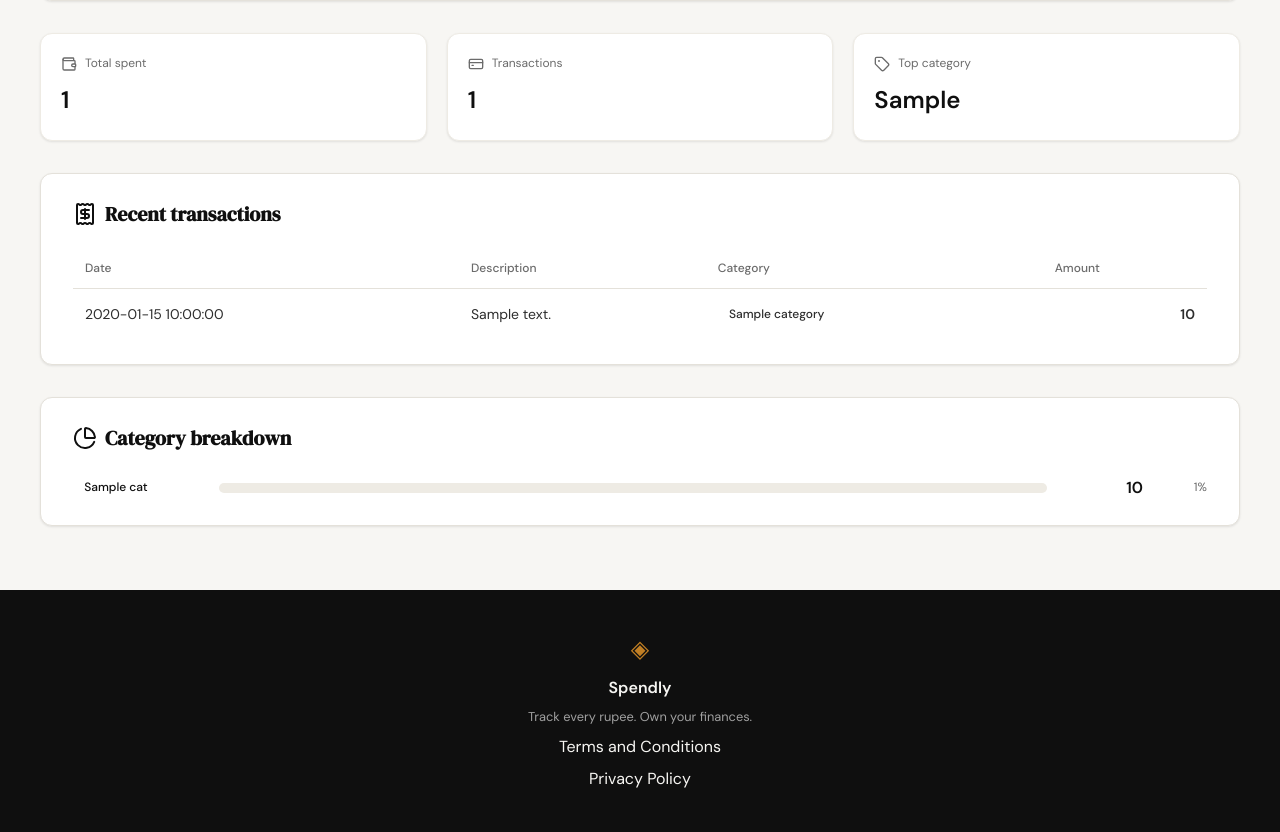
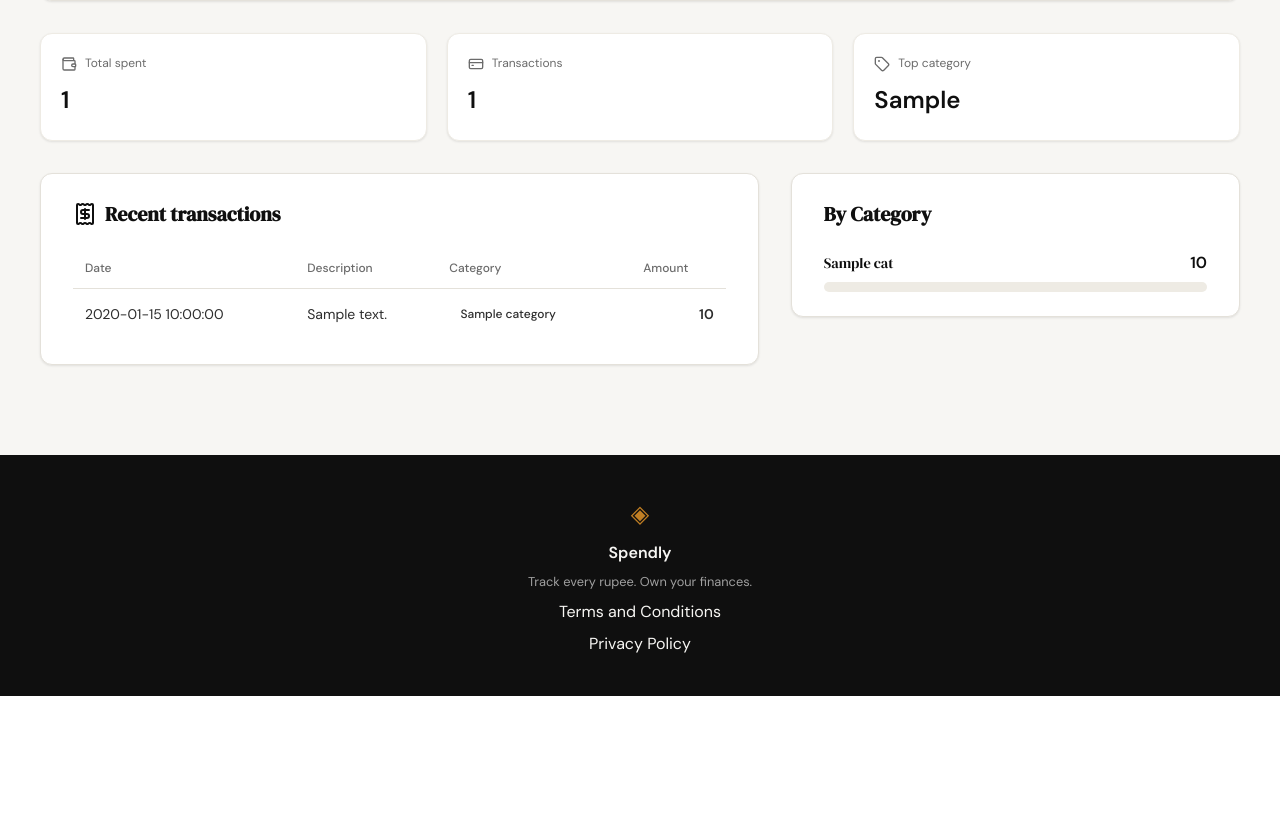
Before and after one commit to asharma72/spendly, a Flask app: template templates/profile.html in a window 1280 px wide. Shown: the part 246-1078 px from the top of the page. After the commit the page ends 942 px from the top, so only its background shows below. Run offline with Flask 3, Linux system fonts and the light colour scheme; the template is opened without the code that fills it: most values are stand-ins (such as "Sample title", 1, 10 or a date in 2020).

Commit message:
UI changes -  home page as by category

```diff
--- a/static/css/profile.css
+++ b/static/css/profile.css
@@ -127,6 +127,17 @@
 }
 
 /* ------------------------------------------------------------------ */
+/* Panels row (transactions left, category breakdown right)           */
+/* ------------------------------------------------------------------ */
+
+.profile-panels-row {
+    display: grid;
+    grid-template-columns: 1.6fr 1fr;
+    gap: 2rem;
+    align-items: start;
+}
+
+/* ------------------------------------------------------------------ */
 /* Panels (table + breakdown share this shell)                         */
 /* ------------------------------------------------------------------ */
 
@@ -215,17 +226,27 @@
 .cat-breakdown {
     display: flex;
     flex-direction: column;
-    gap: 1rem;
+    gap: 1.1rem;
 }
 
 .cat-row {
-    display: grid;
-    grid-template-columns: 130px 1fr 80px 48px;
-    align-items: center;
-    gap: 1rem;
+    display: flex;
+    flex-direction: column;
+    gap: 0.4rem;
 }
 
-.cat-label { justify-self: start; }
+.cat-row-head {
+    display: flex;
+    align-items: baseline;
+    justify-content: space-between;
+    gap: 0.75rem;
+}
+
+.cat-label {
+    font-family: var(--font-display);
+    font-size: 0.9rem;
+    color: var(--ink);
+}
 
 .cat-bar-track {
     height: 10px;
@@ -266,13 +287,6 @@
     font-variant-numeric: tabular-nums;
 }
 
-.cat-percent {
-    font-size: 0.75rem;
-    color: var(--ink-muted);
-    text-align: right;
-    font-variant-numeric: tabular-nums;
-}
-
 /* ------------------------------------------------------------------ */
 /* Responsive                                                          */
 /* ------------------------------------------------------------------ */
@@ -280,16 +294,10 @@
 @media (max-width: 900px) {
     .profile-stats { grid-template-columns: 1fr; }
     .profile-card { flex-direction: column; text-align: center; }
-    .cat-row { grid-template-columns: 100px 1fr 70px 40px; }
+    .profile-panels-row { grid-template-columns: 1fr; }
 }
 
 @media (max-width: 600px) {
     .profile-panel { padding: 1.25rem; }
     .table th:nth-child(2), .table td:nth-child(2) { display: none; }
-    .cat-row {
-        grid-template-columns: 1fr;
-        gap: 0.4rem;
-        text-align: left;
-    }
-    .cat-total, .cat-percent { text-align: left; }
 }
--- a/templates/profile.html
+++ b/templates/profile.html
@@ -44,6 +44,7 @@
             </div>
         </div>
 
+        <div class="profile-panels-row">
             <div class="profile-panel">
                 <h2 class="profile-panel-title"><i data-lucide="receipt"></i> Recent transactions</h2>
                 <table class="table">
@@ -69,18 +70,20 @@
             </div>
 
             <div class="profile-panel">
-            <h2 class="profile-panel-title"><i data-lucide="pie-chart"></i> Category breakdown</h2>
+                <h2 class="profile-panel-title">By Category</h2>
                 <div class="cat-breakdown">
                     {% for cat in categories %}
                     <div class="cat-row">
-                    <span class="badge badge-{{ cat.name|lower }} cat-label">{{ cat.name }}</span>
+                        <div class="cat-row-head">
+                            <span class="cat-label">{{ cat.name }}</span>
+                            <span class="cat-total">{{ cat.total }}</span>
+                        </div>
                         <div class="cat-bar-track">
                             <div class="cat-bar cat-bar-{{ cat.name|lower }} bar-w-{{ cat.width_class }}"></div>
                         </div>
-                    <span class="cat-total">{{ cat.total }}</span>
-                    <span class="cat-percent">{{ cat.percent }}%</span>
                     </div>
                     {% endfor %}
+                </div>
             </div>
         </div>
 
```
Also changed, not shown: file copy.md (+28 -0 lines), .claude/commands/create-spec.md, image.png (added). Lines whose indentation alone changed are shown as unchanged.
